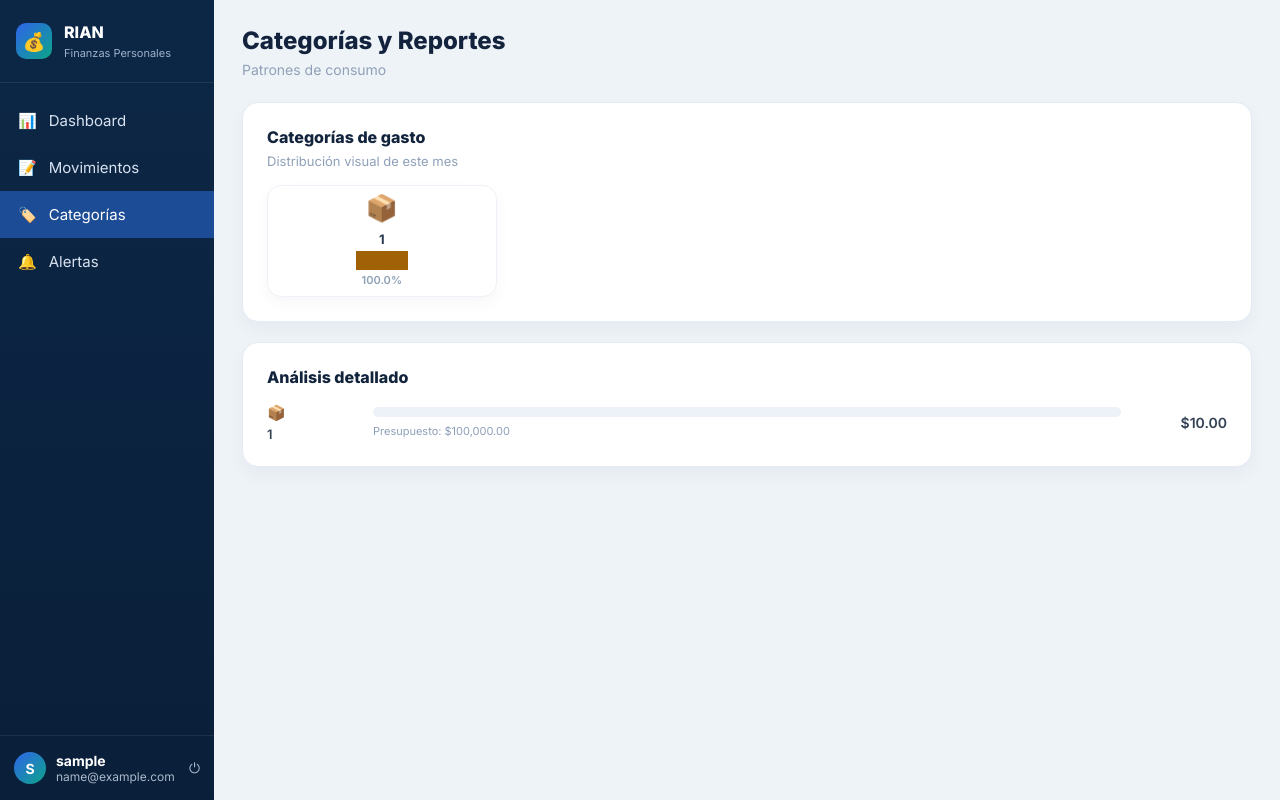
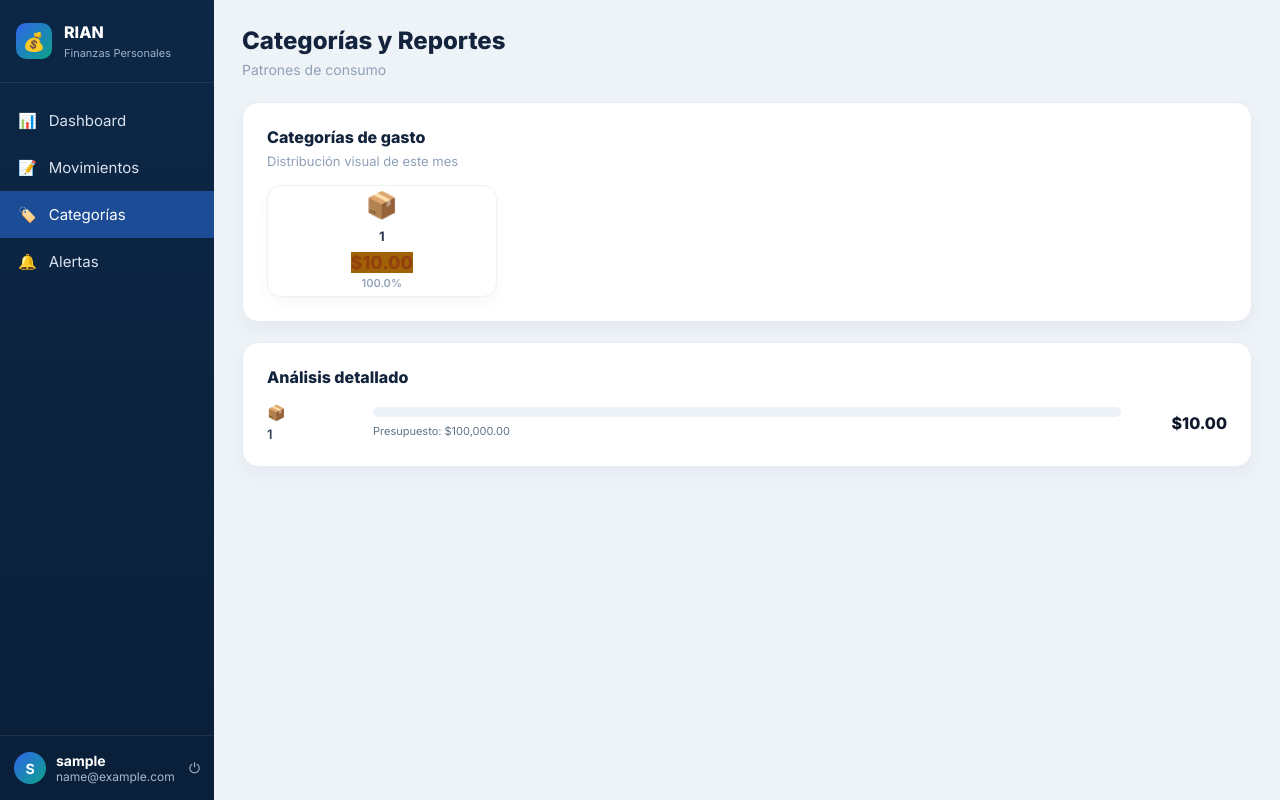
Before and after one commit to Jorge2326-byte/RIAn, a Flask app: page /categorias in a window 1280 px wide. Run offline with Flask 3, Linux system fonts and the light colour scheme; the visitor is signed in with stand-in values (Sample User, id 1); a database or web service that is not in the repository returns one stand-in record (values such as "Sample title"); some libraries are stand-ins or nearby versions.

Commit message:
Update style.css
git add static/style.css
git commit -m "Corregir colores de montos en categorias"
git push

```diff
--- a/static/style.css
+++ b/static/style.css
@@ -1527,3 +1527,56 @@ body.auth-page{
         text-align:left;
     }
 }
+
+/* ===== CORRECCIÓN VISUAL CATEGORÍAS ===== */
+
+.report-category-card strong {
+    display: block;
+    font-size: 18px;
+    font-weight: 800;
+    color: #0f172a !important;
+    margin-top: 4px;
+}
+
+.report-category-card strong.cat-orange {
+    color: #f59e0b !important;
+}
+
+.report-category-card strong.cat-yellow {
+    color: #eab308 !important;
+}
+
+.report-category-card strong.cat-cyan {
+    color: #06b6d4 !important;
+}
+
+.report-category-card strong.cat-blue {
+    color: #3b82f6 !important;
+}
+
+.report-category-card strong.cat-pink {
+    color: #ec4899 !important;
+}
+
+.report-category-card strong.cat-green {
+    color: #10b981 !important;
+}
+
+.report-category-card strong.cat-brown {
+    color: #92400e !important;
+}
+
+.analysis-amount {
+    color: #0f172a !important;
+    font-weight: 800;
+    font-size: 16px;
+}
+
+.analysis-content p {
+    color: #64748b !important;
+}
+
+.report-category-card span {
+    color: #94a3b8 !important;
+    font-weight: 600;
+}
```
